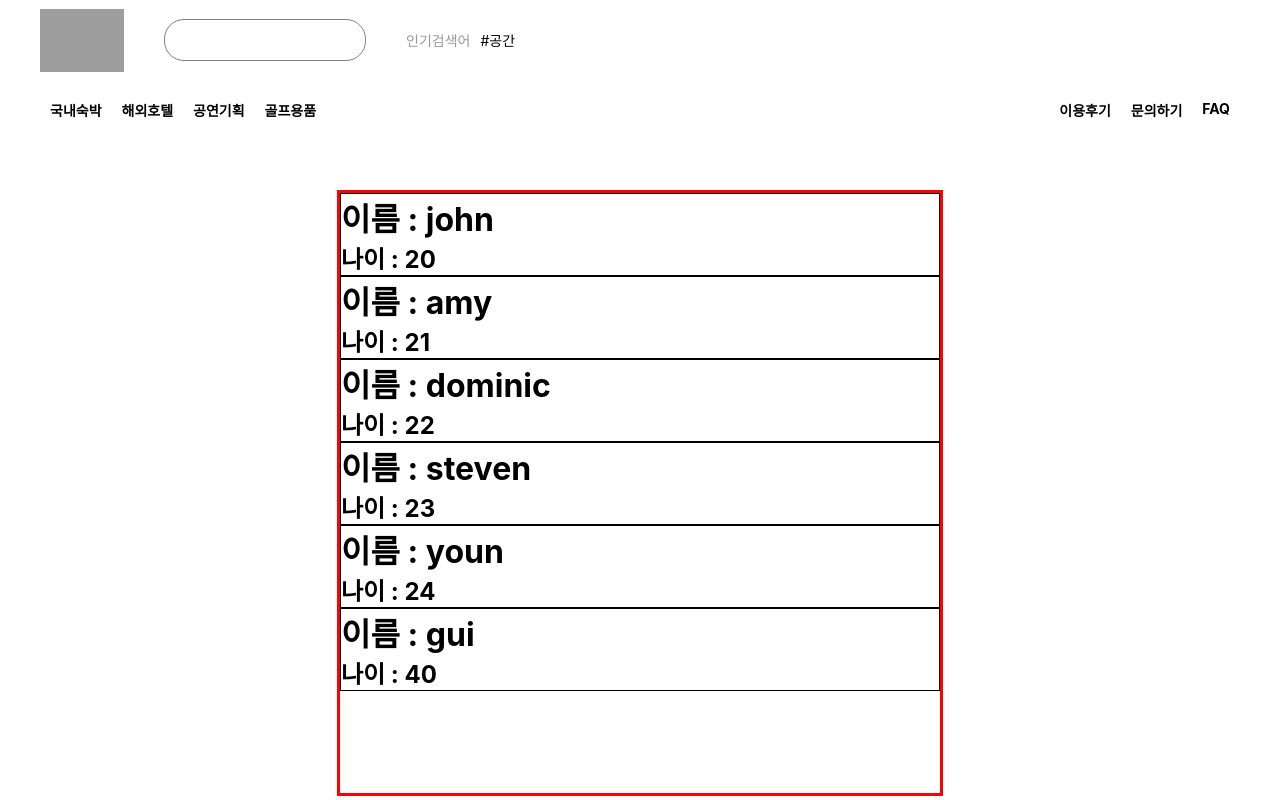
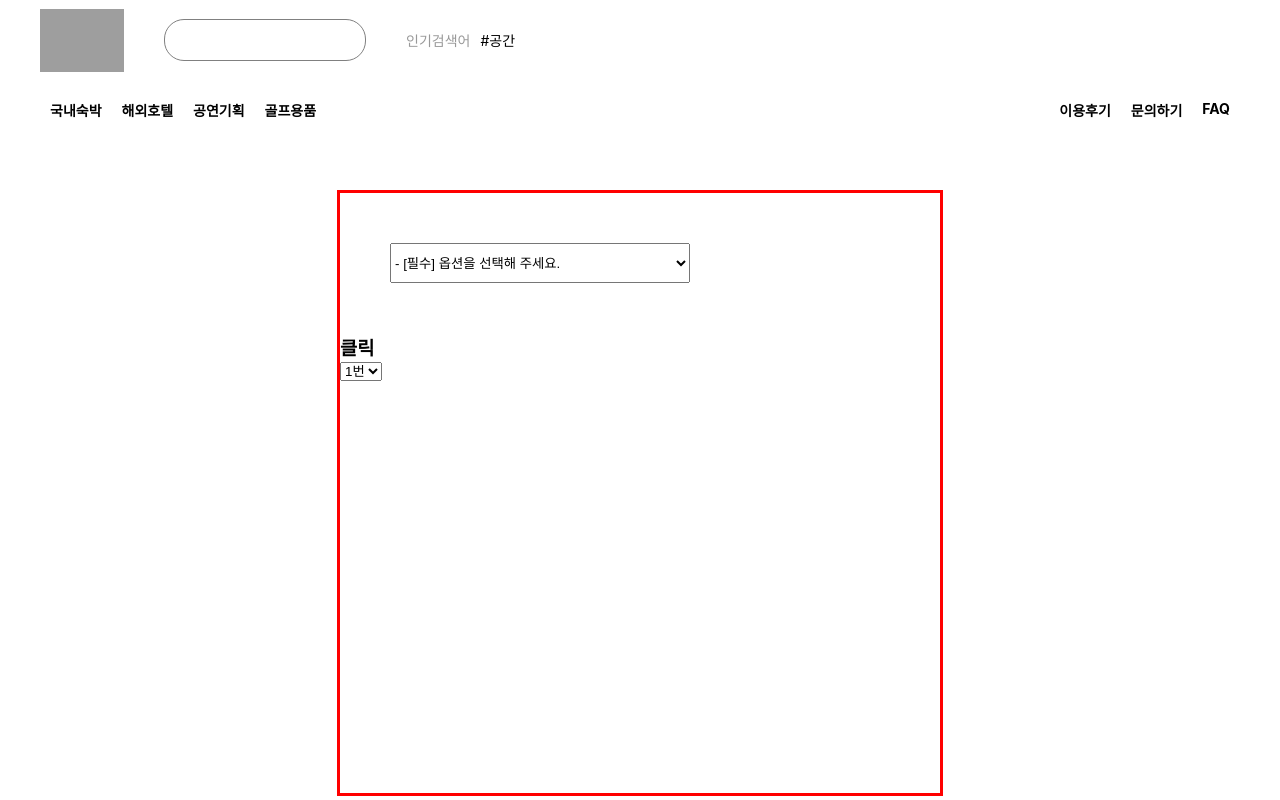
Before and after one commit to bilvin-luinel/hello-world, a React (Create React App) app: page /login in a window 1280 px wide. Built offline with nearby package versions, Linux system fonts and the light colour scheme; grey boxes are pictures that could not be loaded.

Commit message:
20241210-PM0459

```diff
--- a/src/page/Login/Login.jsx
+++ b/src/page/Login/Login.jsx
@@ -1,4 +1,4 @@
-import React from 'react'
+import React, { useEffect, useState } from 'react'
 import ss from './Login.module.css'
 
 const Login = () => {
@@ -8,13 +8,19 @@ const Login = () => {
     const array2 = ['watermelon', 'apple', 'grape', 'banana']
     const array3 = [{ name: 'john', age: 20 }, { name: 'amy', age: 21 }, { name: 'dominic', age: 22 }, { name: 'steven', age: 23 }, { name: 'youn', age: 24 }, { name: 'gui', age: 40 }]
 
+    const [color, setColor] = useState('')
+
+
     const obj = {
         name: 'amy',
         age: 25,
         hobby: 'game'
     }
 
-    console.log(obj.age)
+
+    useEffect(() => {
+        console.log('color : ', color)
+    }, [color])
 
 
 
@@ -29,15 +35,22 @@ const Login = () => {
             <h1>{array2[5]}</h1>
             <h1>{array2[6]}</h1> */}
 
-            {array3.map((item, idx) => (
-                <div key={idx} className={ss.card}>
-                    <h1>이름 : {item.name}</h1>
-                    <h2>나이 : {item.age}</h2>
-                </div>
-            ))}
+            <select className={ss.select_wrap} onChange={(e) => setColor(e.target.value)}>
+                <option value={''}>- [필수] 옵션을 선택해 주세요.</option>
+                <option value={'white'}>화이트</option>
+                <option value={'yellow'}>옐로우</option>
+                <option value={'orange'}>오렌지</option>
+            </select>
 
 
+            <h3 onClick={() => alert(color)}>클릭</h3>
 
+
+            <select>
+                <option>1번</option>
+                <option>2번</option>
+                <option>3번</option>
+            </select>
         </div>
 
     )
--- a/src/page/Login/Login.module.css
+++ b/src/page/Login/Login.module.css
@@ -21,3 +21,10 @@
     width: fit-content;
     text-align: center;
 }
+
+.select_wrap {
+    width: 300px;
+    height: 40px;
+    margin: 50px 50px;
+    /* border: 3px solid red; */
+}
--- a/src/page/ProductDetail/ProductDetail.jsx
+++ b/src/page/ProductDetail/ProductDetail.jsx
@@ -1,9 +1,21 @@
-import React from 'react'
+import React, { useState } from 'react'
 import ss from './ProductDetail.module.css'
+import { useSearchParams } from 'react-router-dom'
 
 const ProductDetail = () => {
+
+    const [searchParam] = useSearchParams()
+    const product_id = searchParam.get('product_no')
+    const test_value = searchParam.get('test')
+
+
+
+
+
+
     return (
         <div className={ss.wrap}>
+            <h1 style={{fontSize:'50px',textAlign:"center"}}>https://nver.com/blog ? id = '값' & id2 = '값'</h1>
 
         </div>
     )
```
